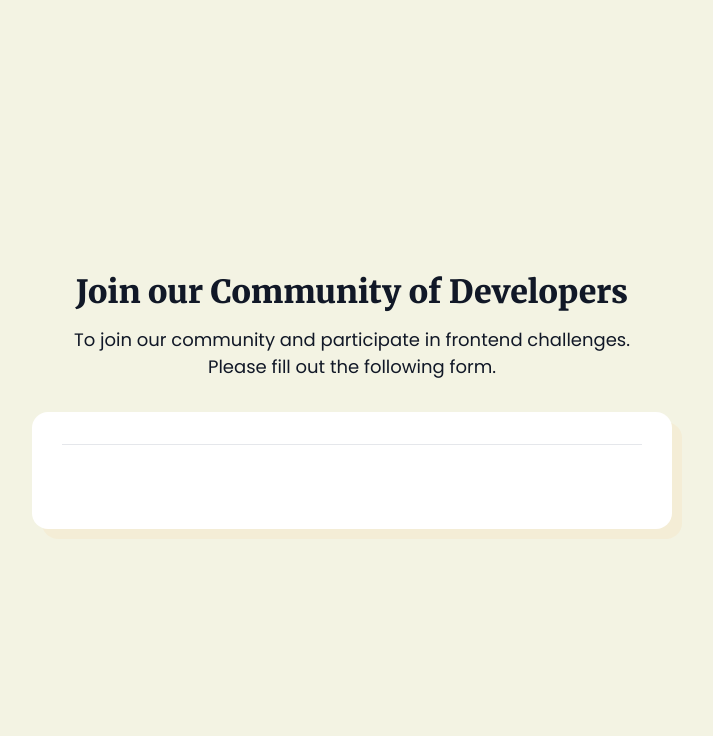
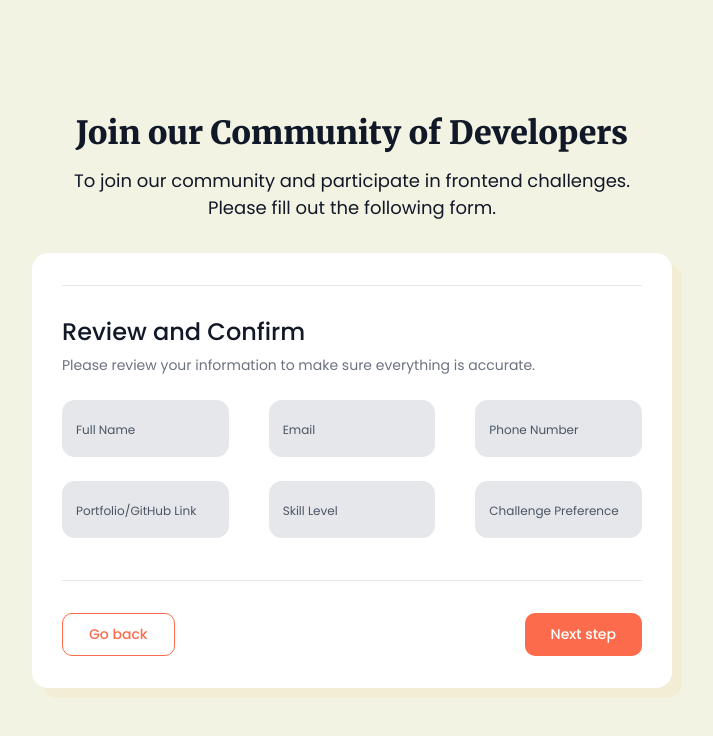
Before and after one commit to MateusLDev/multistep-form, a Vue app: page /review in a window 1280 px wide. Shown: the top 736 px of the page, without its empty margins (288-1001 px from the left). Built offline with nearby package versions, Linux system fonts and the light colour scheme.

Commit message:
feature: Creating resume page

```diff
--- /dev/null
+++ b/src/components/ResumeBox.vue
@@ -0,0 +1,41 @@
+<script setup lang="ts">
+
+interface ResumeProps {
+  label: string;
+  value: string;
+}
+
+withDefaults(defineProps<ResumeProps>(), {
+  label: "",
+  value: ""
+});
+
+</script>
+
+<template>
+  <div class="resume-box">
+  <span class="resume-label">{{ label }}</span>
+  <p class="resume-value">{{ value }}</p>
+  </div>
+</template>
+
+<style scoped>
+.resume-box {
+  padding: 1rem 0.875rem;
+  background-color: #E5E7EB;
+  border-radius: 0.8rem;
+
+  font-family: "Poppins";
+}
+
+.resume-label {
+  color: #4B5563;
+  font-size: 0.75rem;
+}
+
+.resume-value {
+  color: #111827;
+  font-size: 0.75rem;
+  font-weight: 600;
+}
+</style>
--- a/src/pages/ChallengePreference.vue
+++ b/src/pages/ChallengePreference.vue
@@ -26,7 +26,7 @@ const challengePreference = ref(...[store.steps.challengePreference]);
       >
       <BaseButton
         variant="primary"
-        @click="store.nextStep('ChallengePreference', { challengePreference })"
+        @click="store.nextStep('Review', { challengePreference })"
         >Next step</BaseButton
       >
     </div>
--- /dev/null
+++ b/src/pages/Review.vue
@@ -0,0 +1,43 @@
+<script setup lang="ts">
+import { ref } from "vue";
+
+import BaseButton from "../components/Button.vue";
+import ResumeBox from "../components/ResumeBox.vue";
+
+import { useStepsDataStore } from "../store/index.ts";
+
+const store = useStepsDataStore();
+</script>
+
+<template>
+  <div class="personal-info-wrapper">
+    <div class="resume-wrapper">
+      <ResumeBox label="Full Name" :value="store.steps.fullName"/>
+      <ResumeBox label="Email" :value="store.steps.email"/>
+      <ResumeBox label="Phone Number" :value="store.steps.phone"/>
+      <ResumeBox label="Portfolio/GitHub Link" :value="store.steps.portfolioLink"/>
+      <ResumeBox label="Skill Level" :value="store.steps.skillLevel"/>
+      <ResumeBox label="Challenge Preference" :value="store.steps.challengePreference"/>
+    </div>
+
+    <div class="multistep-actions justify-space-between">
+      <BaseButton variant="secondary" @click="store.goBack()"
+        >Go back</BaseButton
+      >
+      <BaseButton
+        variant="primary"
+        @click="store.nextStep('ChallengePreference')"
+        >Next step</BaseButton
+      >
+    </div>
+  </div>
+</template>
+
+<style scoped>
+.resume-wrapper {
+  display: grid;
+  grid-template-columns: 1fr 1fr 1fr;
+  column-gap: 2.5rem;
+  row-gap: 1.5rem;
+}
+</style>
--- a/src/router/index.ts
+++ b/src/router/index.ts
@@ -33,6 +33,16 @@ const router = createRouter({
           "Please tell us which frontend challenges you would like to participate in.",
       },
     },
+    {
+      path: "/review",
+      name: "Review",
+      component: () => import("../pages/Review.vue"),
+      meta: {
+        pageName: "Review and Confirm",
+        pageDescription:
+          "Please review your information to make sure everything is accurate.",
+      },
+    },
   ],
 });
 
```
Also changed, not shown: 1 other file (tests, documents, lock files or other folders).
